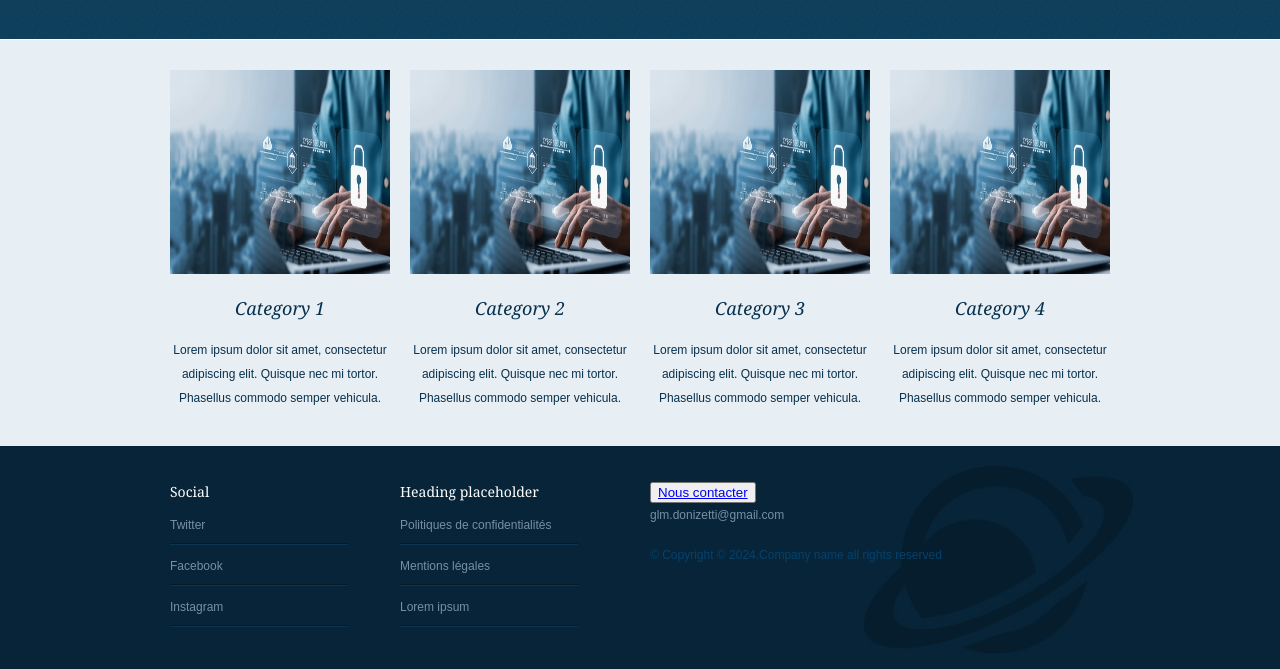
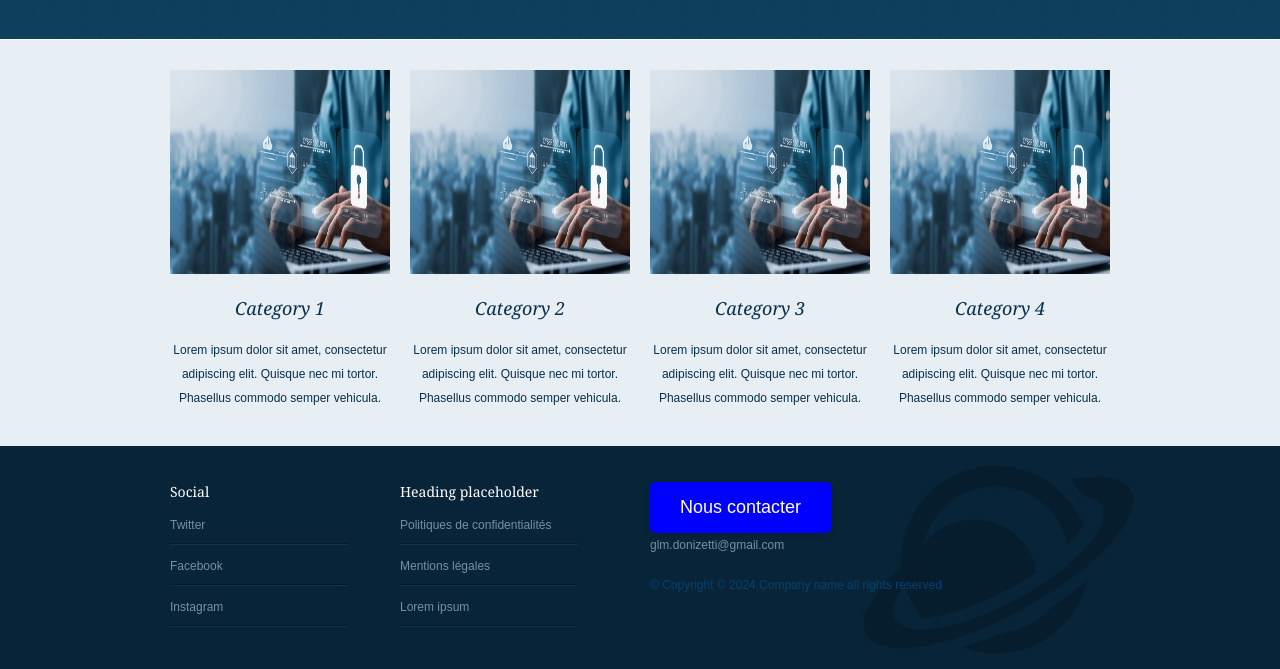
Before and after one commit to GuillaumeDon/site-entreprise, a plain HTML site: page contact.html in a window 1280 px wide. Shown: the part 722-1391 px from the top of the page. Drawn offline with Linux system fonts and the light colour scheme.

Commit message:
maj button

```diff
--- a/contact.html
+++ b/contact.html
@@ -67,7 +67,7 @@
 							<label class="msg">Entrez votre message ici.</label>
 							<textarea onBlur="javascript:if(this.value==''){this.value=this.defaultValue;}" onFocus="javascript:if(this.value==this.defaultValue){this.value='';}">Message</textarea>
 
-							<input type="submit" value="Envoyer" class="btn3">
+							<input class="contact-button" type="submit" value="Envoyer" class="btn3">
 						</li>
 					</ul>
 				</form>
@@ -138,7 +138,7 @@
 					</div>
 				</div>
 				<div id="newsletter">
-					<button><a href="mailto:glm.donizetti@gmail.com">Nous contacter</a></button>
+					<button class="contact-button"><a href="mailto:glm.donizetti@gmail.com">Nous contacter</a></button>
 					<p>glm.donizetti@gmail.com</p>
 
 
--- a/css/style.css
+++ b/css/style.css
@@ -549,3 +549,30 @@ img {
 .about-title{
 	color: white;
 }
+
+
+.contact-button {
+    background-color: blue; /* Bleu nuit */
+    color: white;
+    padding: 15px 30px;
+    font-size: 18px;
+    border: none;
+    border-radius: 5px;
+    cursor: pointer;
+    transition: background-color 0.3s ease;
+    box-shadow: 0 4px 6px rgba(0, 0, 0, 0.1);
+}
+
+.contact-button:hover {
+    background-color: #001a35; /* Bleu nuit légèrement plus foncé au hover */
+}
+
+.contact-button:active {
+    background-color: #001527; /* Bleu nuit encore plus foncé au clic */
+    box-shadow: 0 3px 5px rgba(0, 0, 0, 0.2);
+}
+
+a{
+	text-decoration : none;
+	color: white;
+}
```
Also changed, not shown: about.html (+1 -1 lines), index.html (+1 -1 lines).
